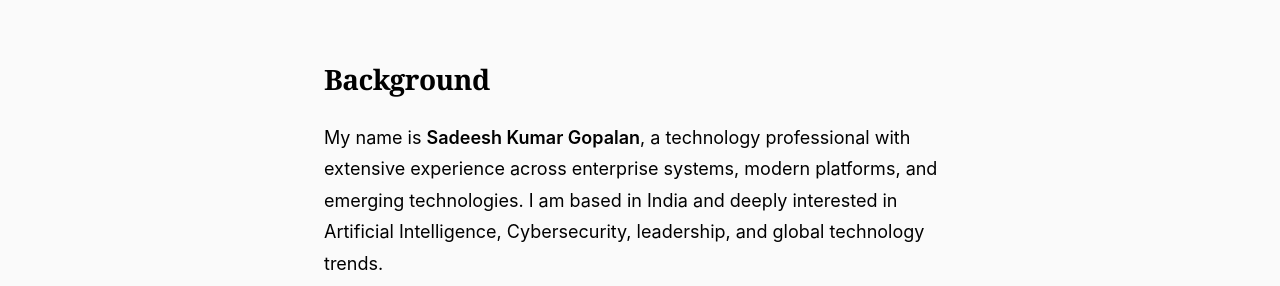
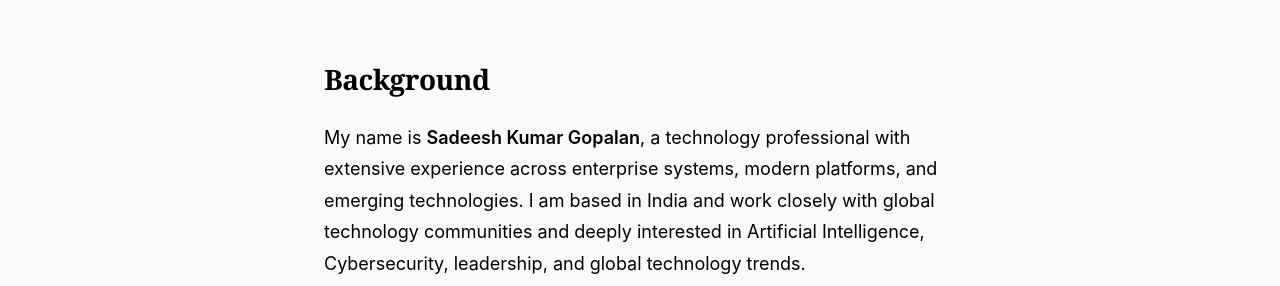
Before and after one commit to sadeeshkumar-gopalan/Blog, a plain HTML site: page about.html in a window 1280 px wide. Shown: the part 514-800 px from the top of the page. Drawn offline with Linux system fonts and the light colour scheme.

Commit message:
Revise author background in about.html
Updated the author's background to include collaboration with global technology communities.

```diff
--- a/about.html
+++ b/about.html
@@ -34,7 +34,7 @@
 
                     <div class="about-section">
                         <h2>Background</h2>
-                        <p>My name is <strong>Sadeesh Kumar Gopalan</strong>, a technology professional with extensive experience across enterprise systems, modern platforms, and emerging technologies. I am based in India and deeply interested in Artificial Intelligence, Cybersecurity, leadership, and global technology trends.</p>
+                        <p>My name is <strong>Sadeesh Kumar Gopalan</strong>, a technology professional with extensive experience across enterprise systems, modern platforms, and emerging technologies. I am based in India and work closely with global technology communities and deeply interested in Artificial Intelligence, Cybersecurity, leadership, and global technology trends.</p>
                     </div>
 
                     <div class="about-section">
```
